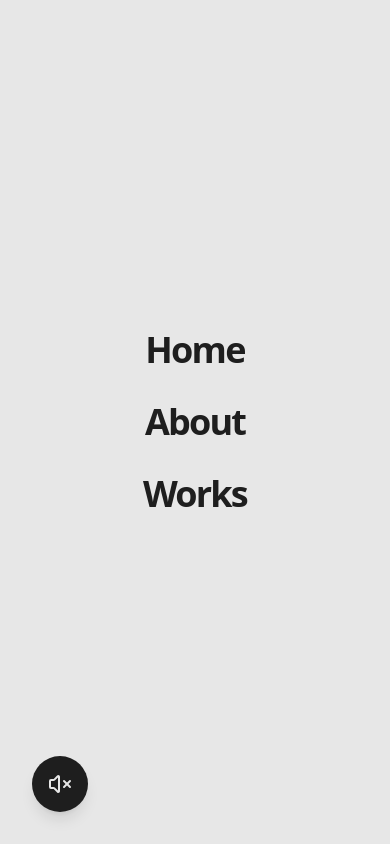
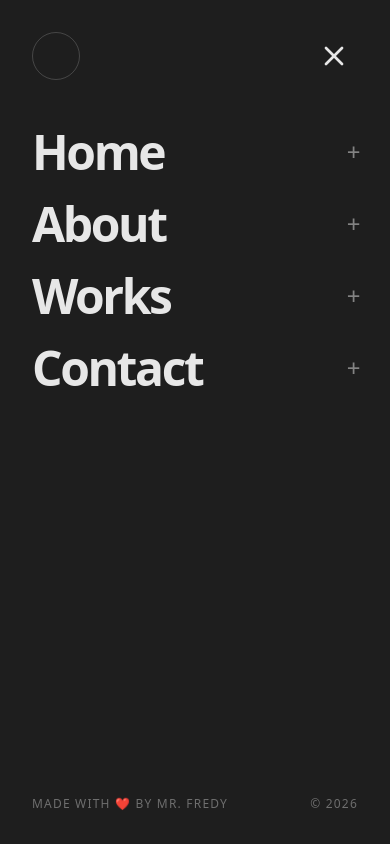
Before and after one commit to omokeify/portfolio, a React (Vite) app: page / in a window 390 px wide. Both pictures are taken after a click on the button 346 px from the left and 42 px from the top of the page. Shown: the top 844 px of the page. Built offline with nearby package versions, Linux system fonts and the light colour scheme; a web font is replaced by a local one.

Commit message:
feat(Navbar): Add contact link and improve mobile menu
Adds a "Contact" link to the navigation bar and enhances the mobile menu's appearance and animation for a smoother user experience.

```diff
--- a/src/components/Navbar.tsx
+++ b/src/components/Navbar.tsx
@@ -20,6 +20,7 @@ export default function Navbar() {
     { name: "Home", href: "#" },
     { name: "About", href: "#about" },
     { name: "Works", href: "#works" },
+    { name: "Contact", href: "#contact" },
   ];
 
   return (
@@ -35,7 +36,7 @@ export default function Navbar() {
         {/* Desktop Nav */}
         <div className="hidden md:flex items-center gap-8">
           <div className="flex items-center gap-8 mr-4">
-            {links.map((link) => (
+            {links.slice(0, 3).map((link) => (
               <div key={link.name}>
                 <MagneticButton>
                   <a
@@ -93,21 +94,77 @@ export default function Navbar() {
       <AnimatePresence>
         {isOpen && (
           <motion.div
-            initial={{ opacity: 0, y: -20 }}
+            initial={{ opacity: 0, y: "-100%" }}
             animate={{ opacity: 1, y: 0 }}
-            exit={{ opacity: 0, y: -20 }}
-            className="fixed inset-0 bg-main flex flex-col items-center justify-center gap-8 z-40"
+            exit={{ opacity: 0, y: "-100%" }}
+            transition={{ duration: 0.8, ease: [0.76, 0, 0.24, 1] }}
+            className="fixed inset-0 bg-sec text-main z-[100] flex flex-col justify-between p-8 md:p-12 lg:p-16"
           >
-            {links.map((link) => (
+            {/* Top Bar */}
+            <div className="flex justify-between items-start w-full">
+              <div className="w-12 h-12 rounded-full border border-main/20"></div>
+              <button onClick={() => setIsOpen(false)} className="p-2 hover:rotate-90 transition-transform duration-300">
+                <X className="w-8 h-8" />
+              </button>
+            </div>
+
+            {/* Main Content */}
+            <div className="flex flex-col md:flex-row justify-between items-center w-full max-w-7xl mx-auto flex-grow my-12 gap-12">
+              {/* Links */}
+              <div className="flex flex-col gap-6 w-full md:w-1/2">
+                {links.map((link, i) => (
+                  <motion.div
+                    key={link.name}
+                    initial={{ opacity: 0, x: -50 }}
+                    animate={{ opacity: 1, x: 0 }}
+                    transition={{ delay: 0.2 + i * 0.1 }}
+                  >
                     <a
-                key={link.name}
                       href={link.href}
                       onClick={() => setIsOpen(false)}
-                className="text-4xl font-bold tracking-tighter hover:text-sec/70 transition-colors text-sec"
+                      className="text-5xl md:text-7xl lg:text-8xl font-bold tracking-tighter hover:text-main/70 transition-colors flex justify-between items-center group"
                     >
                       {link.name}
+                      <span className="text-2xl md:text-4xl font-light opacity-50 group-hover:opacity-100 transition-opacity">+</span>
                     </a>
+                  </motion.div>
                 ))}
+              </div>
+
+              {/* Right Side Info & Image */}
+              <motion.div
+                initial={{ opacity: 0, scale: 0.9 }}
+                animate={{ opacity: 1, scale: 1 }}
+                transition={{ delay: 0.5 }}
+                className="w-full md:w-1/2 flex flex-col items-end text-right hidden md:flex"
+              >
+                <div className="mb-8">
+                  <h3 className="text-xl font-bold mb-2 flex items-center justify-end gap-2">
+                    <span>👋</span> Nice to see you!
+                  </h3>
+                  <p className="text-sm text-main/60 max-w-xs ml-auto">
+                    I'm Fredy Omoke, Software Engineer<br/>based in the World
+                  </p>
+                </div>
+                <div className="w-full max-w-md aspect-[4/3] bg-[#EAEAEA] rounded-3xl overflow-hidden relative shadow-2xl">
+                  <img
+                    src="https://images.unsplash.com/photo-1618005182384-a83a8bd57fbe?q=80&w=2564&auto=format&fit=crop"
+                    alt="Abstract blob"
+                    className="w-full h-full object-cover mix-blend-multiply opacity-80 hover:scale-105 transition-transform duration-700"
+                  />
+                </div>
+              </motion.div>
+            </div>
+
+            {/* Bottom Bar */}
+            <div className="flex justify-between items-end w-full text-xs text-main/40 uppercase tracking-widest font-medium">
+              <div>
+                Made with <span className="text-red-500">❤️</span> by Mr. Fredy
+              </div>
+              <div>
+                © 2026
+              </div>
+            </div>
           </motion.div>
         )}
       </AnimatePresence>
```
Lines whose indentation alone changed are shown as unchanged.
